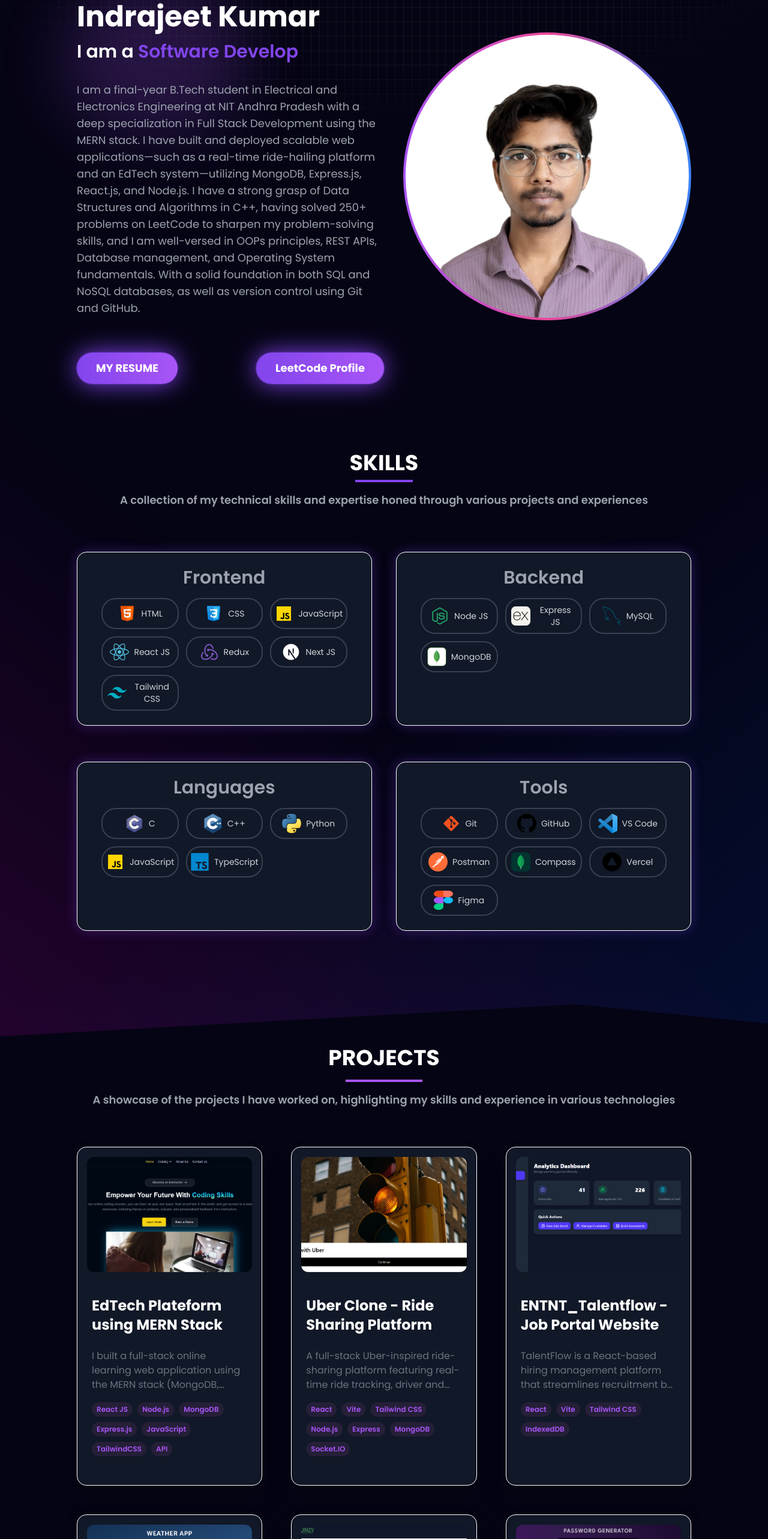
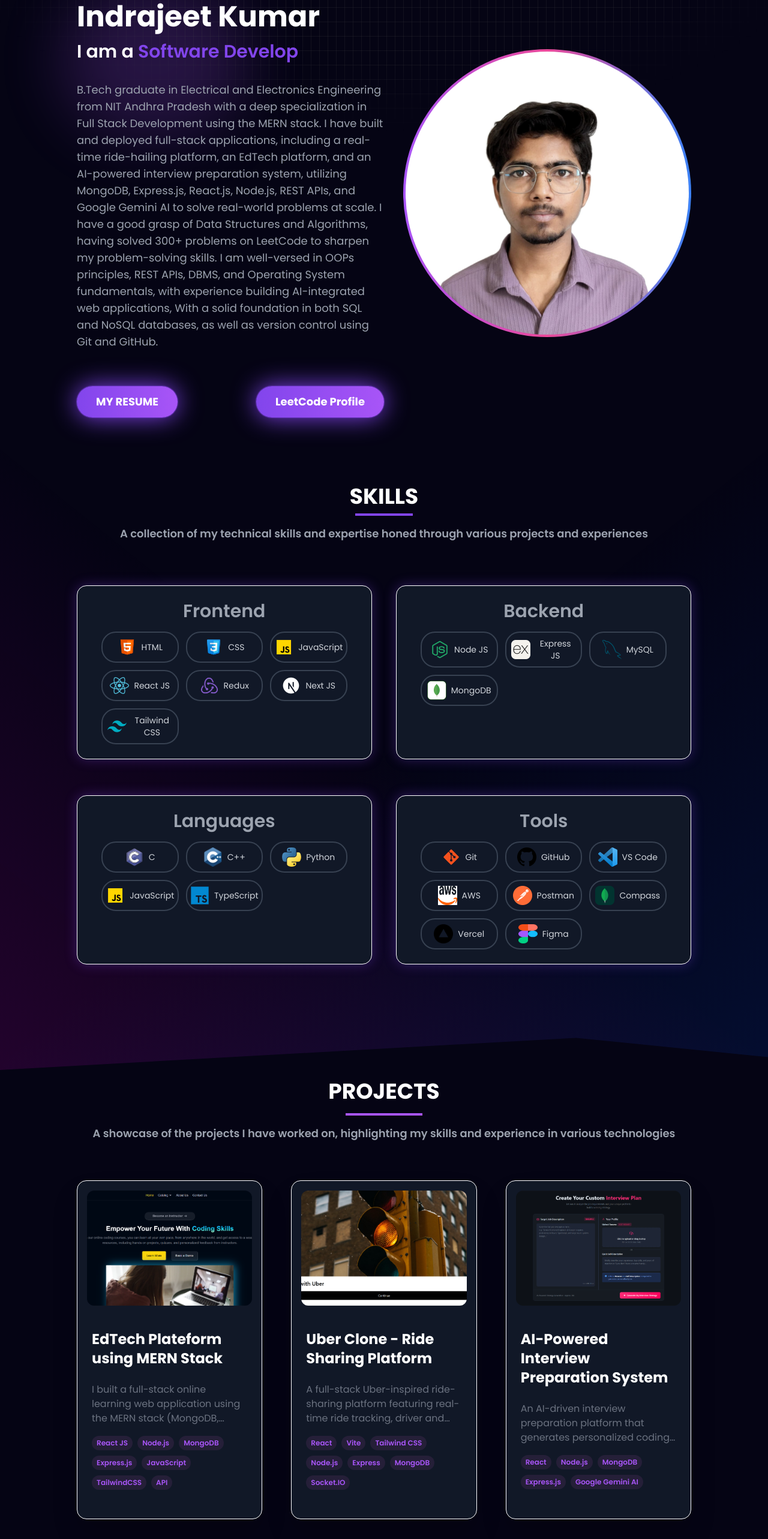
Before and after one commit to indrajeetPanjiyar/My-Portfolio, a React (Create React App) app: page / in a window 1280 px wide. Shown: the part 180-2746 px from the top of the page at 60% size. Built offline with nearby package versions, Linux system fonts and the light colour scheme.

Commit message:
Updated the portfolio with a new project: "AI-Powered Interview Preparation System". Added AWS to the list of technologies. Updated the About section to reflect the new project and skills.

```diff
--- a/src/components/About/About.jsx
+++ b/src/components/About/About.jsx
@@ -36,13 +36,14 @@ const About = () => {
           </h3>
           {/* About Me Paragraph */}
           <p className="text-base sm:text-lg md:text-lg text-gray-400 mb-10 mt-8 leading-relaxed">
-            I am a final-year B.Tech student in Electrical and Electronics Engineering at NIT Andhra Pradesh with a deep specialization in Full Stack Development using the MERN stack. I have built and deployed scalable web applications—such as a real-time ride-hailing platform and an EdTech system—utilizing MongoDB, Express.js, React.js, and Node.js. I have a strong grasp of Data Structures and Algorithms in C++, having solved 250+ problems on LeetCode to sharpen my problem-solving skills, and I am well-versed in OOPs principles, REST APIs, Database management, and Operating System fundamentals. With a solid foundation in both SQL and NoSQL databases, as well as version control using Git and GitHub.
+            B.Tech graduate in Electrical and Electronics Engineering from NIT Andhra Pradesh with a deep specialization in Full Stack Development using the MERN
+            stack. I have built and deployed full-stack applications, including a real-time ride-hailing platform, an EdTech platform, and an AI-powered interview preparation system, utilizing MongoDB, Express.js, React.js, Node.js, REST APIs, and Google Gemini AI to solve real-world problems at scale. I have a good grasp of Data Structures and Algorithms, having solved 300+ problems on LeetCode to sharpen my problem-solving skills. I am well-versed in OOPs principles, REST APIs, DBMS, and Operating System fundamentals, with experience building AI-integrated web applications, With a solid foundation in both SQL and NoSQL databases, as well as version control using Git and GitHub.
           </p>
 
           {/* Resume Button & Leetcode Profile*/}
           <div className='flex md:justify-between flex-col md:flex-row items-center gap-4'>
             <a
-              href="https://drive.google.com/file/d/1BKFQj6LSAZY71ZaPhiARwR9Ovp44hI3P/view?usp=drive_link"
+              href="https://drive.google.com/drive/folders/1obEOREtQVFUzwrRmRVX4sPVEnmeq1pie?usp=drive_link"
               target="_blank"
               rel="noopener noreferrer"
               className="inline-block text-white py-3 px-8 rounded-full mt-5 text-lg font-bold transition duration-300 transform hover:scale-105"
--- a/src/constants.js
+++ b/src/constants.js
@@ -21,6 +21,7 @@ import postmanLogo from './assets/tech_logo/postman.png';
 import mcLogo from './assets/tech_logo/mc.png';
 import figmaLogo from './assets/tech_logo/figma.png';
 import vercelLogo from './assets/tech_logo/vercel.png';
+import awsLogo from './assets/tech_logo/awsLogo.png';
 
 
 // Education Section Logo's
@@ -36,6 +37,7 @@ import PasswordGenerator from './assets/work_logo/Password Generator.png';
 import BlogWeb from "./assets/work_logo/BlogWebsite.png";
 import ENTNT_Talentflow from "./assets/work_logo/ENTNT_Talentflow.png";
 import Uber_Clone from "./assets/work_logo/Uber_Logo.png"
+import interview_prep from "./assets/work_logo/Interview-AI.png";
 
 export const certificates = [
   {
@@ -93,6 +95,7 @@ export const SkillsInfo = [
       { name: 'Git', logo: gitLogo },
       { name: 'GitHub', logo: githubLogo },
       { name: 'VS Code', logo: vscodeLogo },
+      { name: 'AWS', logo: awsLogo },
       { name: 'Postman', logo: postmanLogo },
       { name: 'Compass', logo: mcLogo },
       { name: 'Vercel', logo: vercelLogo },
@@ -154,6 +157,15 @@ export const SkillsInfo = [
     },
     {
       id: 2,
+      title: "AI-Powered Interview Preparation System",
+      description: "An AI-driven interview preparation platform that generates personalized coding challenges and mock interviews based on user-selected topics and difficulty levels. The system leverages Google Gemini AI to create dynamic problem sets, provides real-time feedback, and tracks user progress over time, helping candidates effectively prepare for technical interviews.",
+      image: interview_prep,
+      tags: ["React", "Node.js", "MongoDB", "Express.js", "Google Gemini AI"],
+      github: "https://github.com/indrajeetPanjiyar/INTERVIEW-AI",
+      webapp: "",
+    },
+    {
+      id: 3,
       title: "ENTNT_Talentflow - Job Portal Website",
       description: "TalentFlow is a React-based hiring management platform that streamlines recruitment by allowing HR teams to create jobs, manage candidates through various stages, and design role-specific assessments — all within a sleek, responsive interface. Built with Vite, Tailwind CSS, and IndexedDB for client-side data persistence, it delivers a seamless, backend-free experience with real-time updates and intuitive workflows.",
       image: ENTNT_Talentflow,
@@ -162,7 +174,7 @@ export const SkillsInfo = [
       webapp: "https://entnt-talentflow-inky.vercel.app/",
     },
     {
-      id: 3,
+      id: 4,
       title: "WeatherApp",
       description:
         "This is a responsive, modern web application that fetches and displays real-time weather data using the OpenWeatherMap API. Built with plain HTML, CSS, and JavaScript, the app allows users to search any city globally and view current weather details—temperature, “feels like” reading, humidity, wind speed, and descriptive conditions. It dynamically updates a weather icon based on conditions and is styled with a clean, minimal UI to ensure readability and usability across devices. This project demonstrates my front-end skills in DOM manipulation, asynchronous API calls (fetch), responsive design, and handling real-world data integration.",
@@ -172,7 +184,7 @@ export const SkillsInfo = [
       webapp: "https://weather-app-ten-omega-74.vercel.app/",
     },
     {
-      id: 4,
+      id: 5,
       title: "React Redux Shopping App",
       description:
         "This is a modern e-commerce prototype built using React and Redux Toolkit to manage state across the application. Users can browse a list of products, add or remove items from their cart, adjust quantities, and see the total price automatically updated in real time. The cart state is persisted via Redux slices and global store architecture. The UI is styled using CSS (or Tailwind CSS) to deliver a clean, responsive experience. Key functionalities include clearing the entire cart, handling edge cases (e.g. zero quantity), and seamless user experience transitions. This project highlights my skills in component-based architecture, state management, event handling, and front-end best practices in a React + Redux environment.",
@@ -182,7 +194,7 @@ export const SkillsInfo = [
       webapp: "https://react-redux-shopping-app-nine.vercel.app/",
     },
     {
-      id: 5,
+      id: 6,
       title: "Password Generator",
       description:
         "This project is a lightweight, interactive web app built with HTML, CSS, and JavaScript that helps users generate strong, randomized passwords. Users can specify criteria such as length, inclusion of uppercase/lowercase letters, numbers, and special symbols. The app ensures password complexity and prevents predictable patterns, making it ideal for everyday use. Through this project, I demonstrated skills in DOM manipulation, event handling, and logic for randomization. It reflects my understanding of user-centric design and front-end development fundamentals—especially how to build intuitive tools that meet real security needs.",
@@ -192,7 +204,7 @@ export const SkillsInfo = [
       webapp: "",
     },
     {
-      id: 6,
+      id: 7,
       title: "React Blog Website",
       description:
         "This is a dynamic, responsive blog site built using React, React Router, and the Context API, styled beautifully with Tailwind CSS. Users can view a list of blog posts, filter by categories and tags, and navigate seamlessly between pages thanks to client-side routing. Global state management via React’s Context ensures clean handling of things like category/tag filters. The UI is mobile-friendly, modern, and designed with usability in mind. Under the hood, it’s a Create React App setup, structured with reusable components, pages, and context logic. This project demonstrates my frontend skills: component architecture, routing, state management, filtering logic, and responsive design.",
```
Also changed, not shown: src/assets/tech_logo/awsLogo.png (added), src/assets/work_logo/Interview-AI.png (added).
